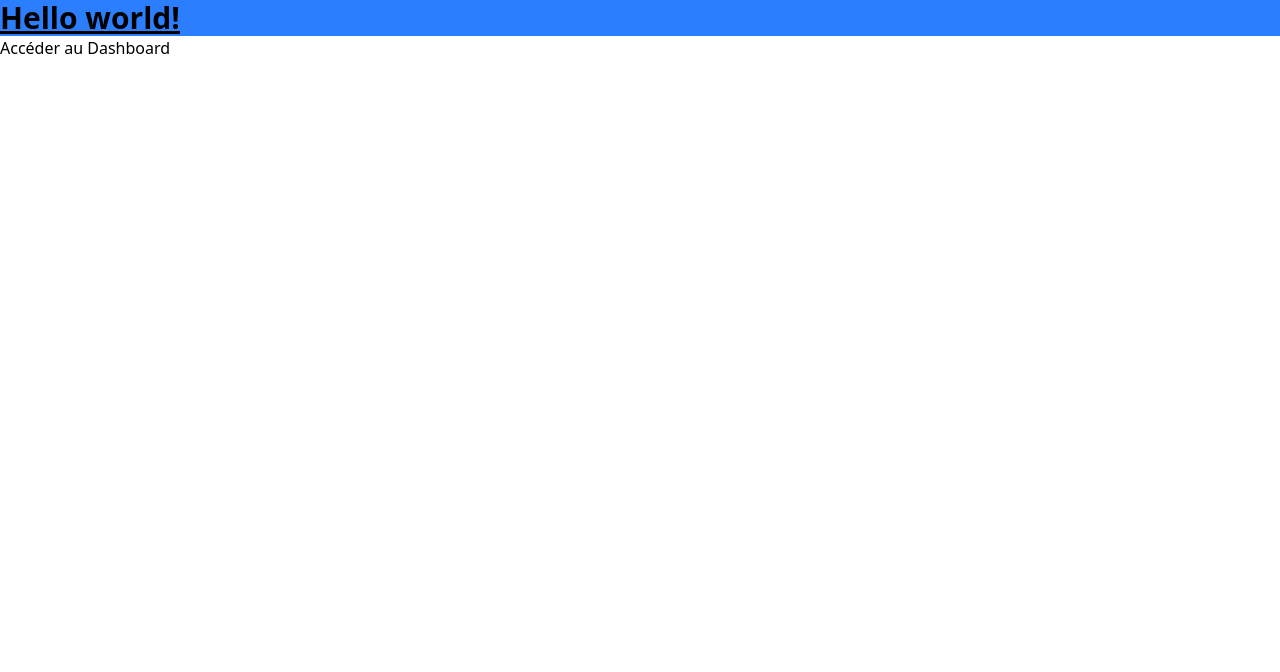
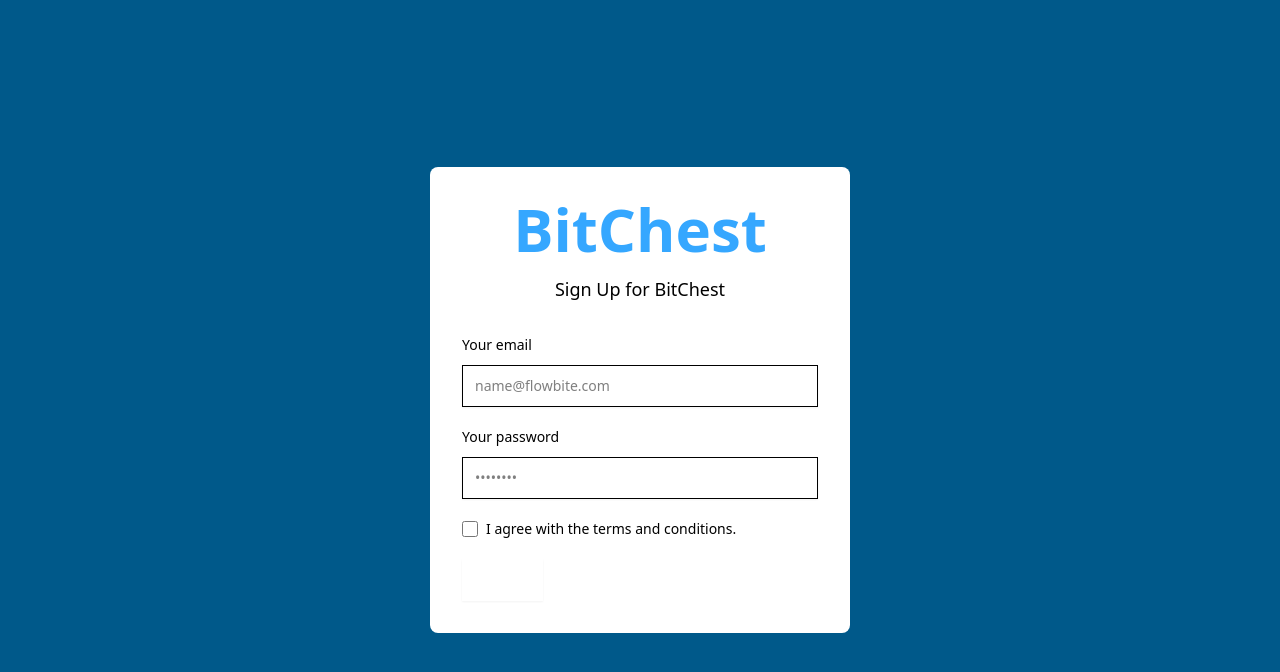
Before and after one commit to Zino-99/BitChest, a React (Vite) app in the folder frontend/: page / in a window 1280 px wide. Shown: the top 672 px of the page. Built offline with nearby package versions, Linux system fonts and the light colour scheme.

Commit message:
login page

```diff
--- a/frontend/package.json
+++ b/frontend/package.json
@@ -13,7 +13,7 @@
     "@tailwindcss/vite": "^4.1.17",
     "react": "^19.2.0",
     "react-dom": "^19.2.0",
-    "react-router-dom": "^7.9.6",
+    "react-router-dom": "^7.13.0",
     "tailwindcss": "^4.1.17"
   },
   "devDependencies": {
--- a/frontend/src/App.jsx
+++ b/frontend/src/App.jsx
@@ -1,6 +1,5 @@
 import { useState } from 'react'
-import reactLogo from './assets/react.svg'
-import viteLogo from '/vite.svg'
+
 
 import { Link } from 'react-router-dom'
 
--- a/frontend/src/main.jsx
+++ b/frontend/src/main.jsx
@@ -4,13 +4,14 @@
 import App from './App.jsx'
 import { BrowserRouter, Routes, Route } from 'react-router-dom'
 import Dashboard from './pages/Dashboard.jsx'
+import Register from './pages/Register.jsx'
 
 createRoot(document.getElementById('root')).render(
     <StrictMode>
         <BrowserRouter>
             <Routes>
-                <Route path="/" element={<App />}></Route>
-                <Route path="/Dashboard" element={<Dashboard />}></Route>
+
+                <Route path="/" element={<Register />}></Route>
             </Routes>
         </BrowserRouter>
     </StrictMode>
--- /dev/null
+++ b/frontend/src/pages/Login.jsx
@@ -0,0 +1,11 @@
+
+
+const Login = () => {
+    return (
+        <div>
+
+        </div>
+    );
+};
+
+export default Login;
--- /dev/null
+++ b/frontend/src/pages/Register.jsx
@@ -0,0 +1,31 @@
+import React from 'react';
+
+const Register = () => {
+    return (
+        <div className='bg-sky-800 h-screen flex items-center justify-center'>
+            <div className="bg-white p-8 w-105 rounded-lg">
+                <h1 className="text-6xl font-bold text-[#35A7FF] text-center mb-4">BitChest</h1>
+                <p class="text-center text-lg mb-8 text-heading">Sign Up for BitChest</p>
+                <form class="max-w-sm mx-auto">
+  <div class="mb-5">
+    <label for="email" class="block mb-2.5 text-sm font-medium text-heading">Your email</label>
+    <input type="email" id="email" class="bg-neutral-secondary-medium border border-default-medium text-heading text-sm rounded-base focus:ring-brand focus:border-brand block w-full px-3 py-2.5 shadow-xs placeholder:text-body" placeholder="name@flowbite.com" required />
+  </div>
+  <div class="mb-5">
+    <label for="password" class="block mb-2.5 text-sm font-medium text-heading">Your password</label>
+    <input type="password" id="password" class="bg-neutral-secondary-medium border border-default-medium text-heading text-sm rounded-base focus:ring-brand focus:border-brand block w-full px-3 py-2.5 shadow-xs placeholder:text-body" placeholder="••••••••" required />
+  </div>
+  <label for="remember" class="flex items-center mb-5">
+    <input id="remember" type="checkbox" value="" class="w-4 h-4 border border-default-medium rounded-xs bg-neutral-secondary-medium focus:ring-2 focus:ring-brand-soft" required />
+    <p class="ms-2 text-sm font-medium text-heading select-none">I agree with the <a href="#" class="text-fg-brand hover:underline">terms and conditions</a>.</p>
+  </label>
+  <button type="submit" class="text-white bg-brand box-border border border-transparent hover:bg-brand-strong focus:ring-4 focus:ring-brand-medium shadow-xs font-medium leading-5 rounded-base text-sm px-4 py-2.5 focus:outline-none">Submit</button>
+</form>
+
+            </div>
+
+        </div>
+    );
+};
+
+export default Register;
```
Also changed, not shown: 1 other file (tests, documents, lock files or other folders).
